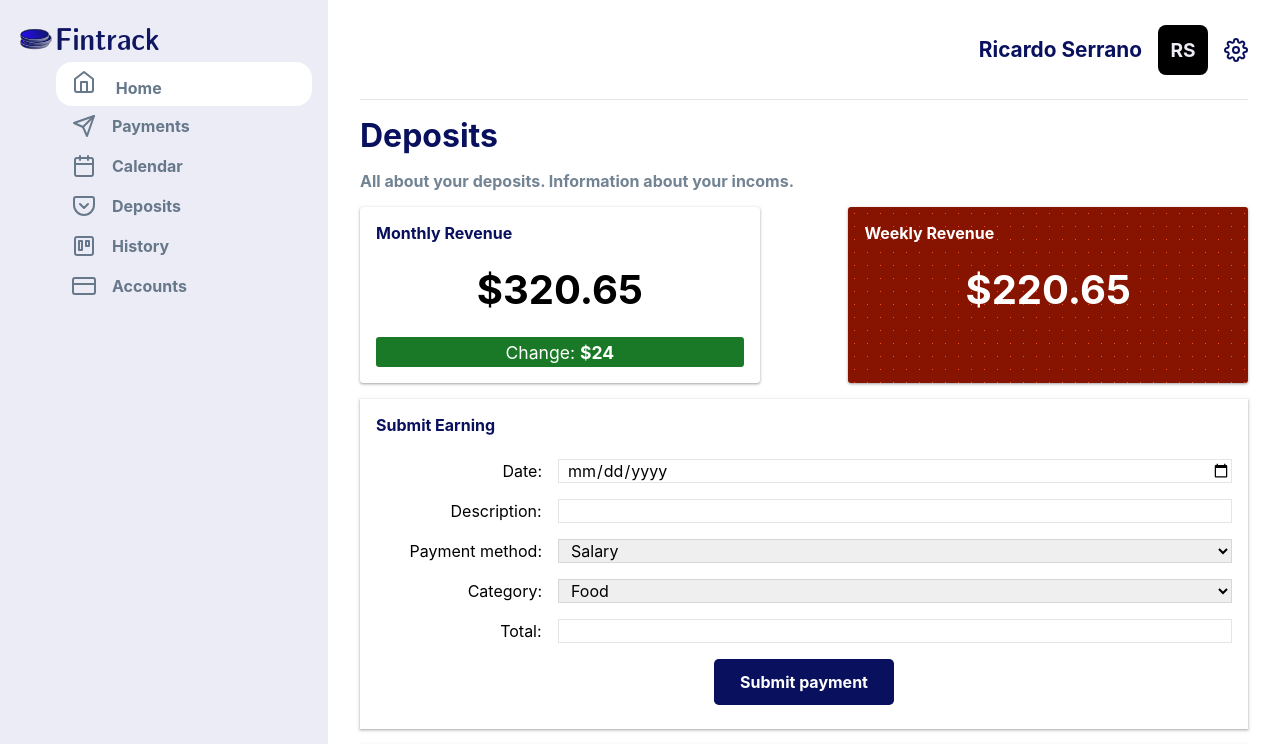
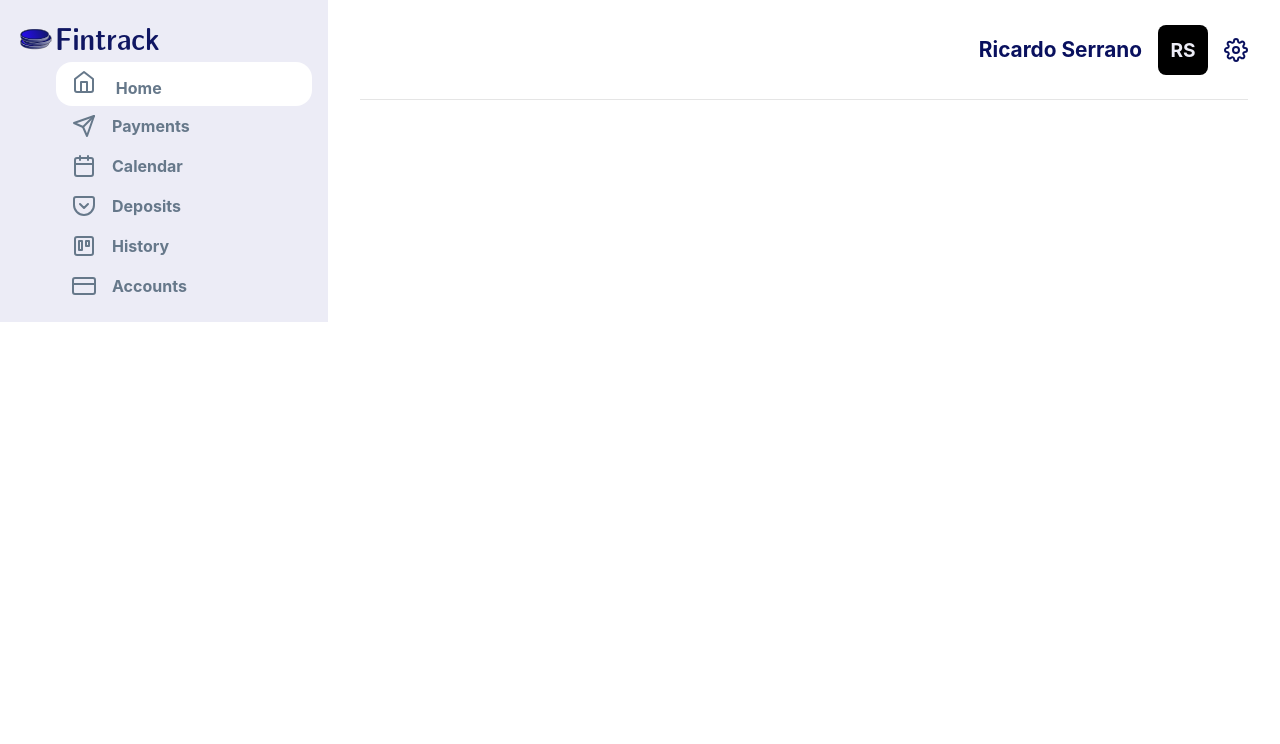
Before and after one commit to RicardoSerrano19/fintrack, a React (Vite) app: page / in a window 1280 px wide. Shown: the top 744 px of the page. Built offline with nearby package versions, Linux system fonts and the light colour scheme.

Commit message:
feat: add outlet component

```diff
--- a/src/components/header/Header.jsx
+++ b/src/components/header/Header.jsx
@@ -1,5 +1,5 @@
 import { Settings } from 'react-feather'
-import Deposits from '../deposits/Deposits'
+import { Outlet } from 'react-router-dom'
 
 const Header = () => {
   return (
@@ -9,7 +9,7 @@ const Header = () => {
         <div className="profile-photo">RS</div>
         <Settings />
       </header>
-      <Deposits />
+      <Outlet />
     </div>
   )
 }
```
